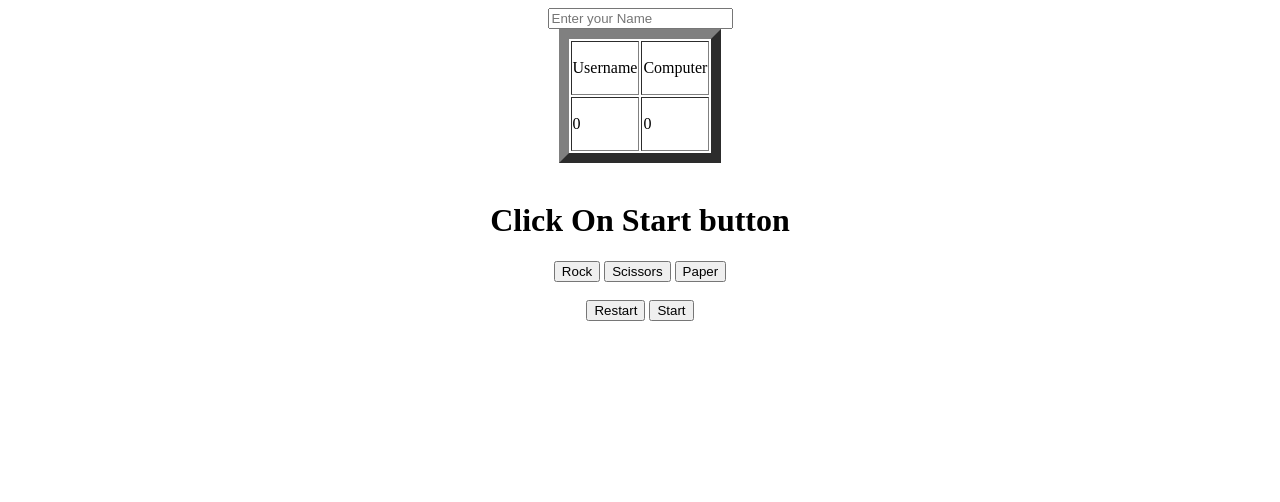
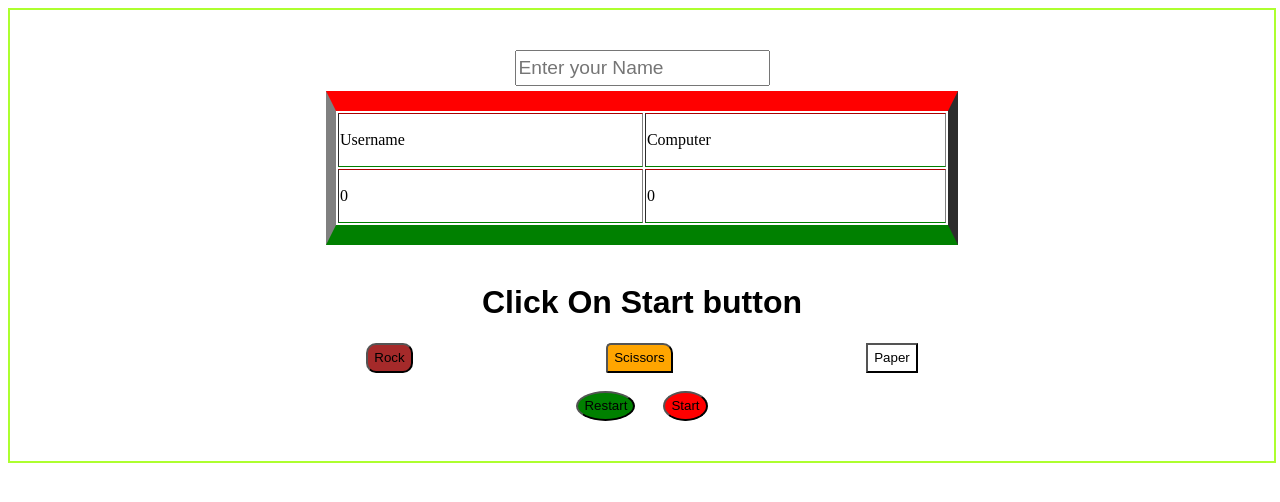
Before and after one commit to John-Fixit/Rock-Paper-Scissors-game, a plain HTML site: page index.html in a window 1280 px wide. Drawn offline with Linux system fonts and the light colour scheme.

Commit message:
I change the style file

```diff
--- a/index.html
+++ b/index.html
@@ -5,7 +5,7 @@
     <meta http-equiv="X-UA-Compatible" content="IE=edge">
     <meta name="viewport" content="width=device-width, initial-scale=1.0">
     <title>Document</title>
-    <link rel="stylesheet" href="game.css">
+    <link rel="stylesheet" href="style.css">
     <script src="game.js"></script>
 </head>
 <body>
```
